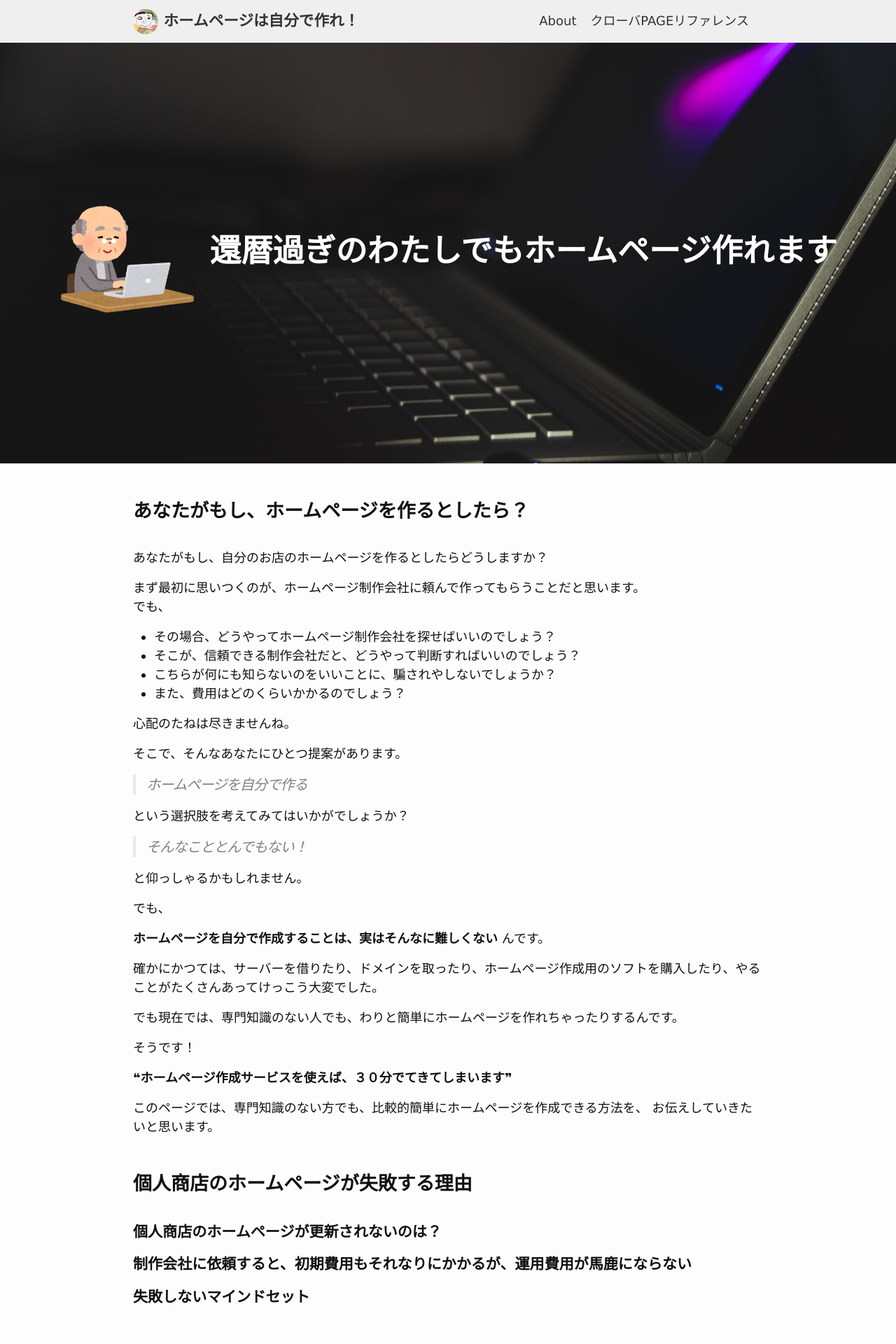
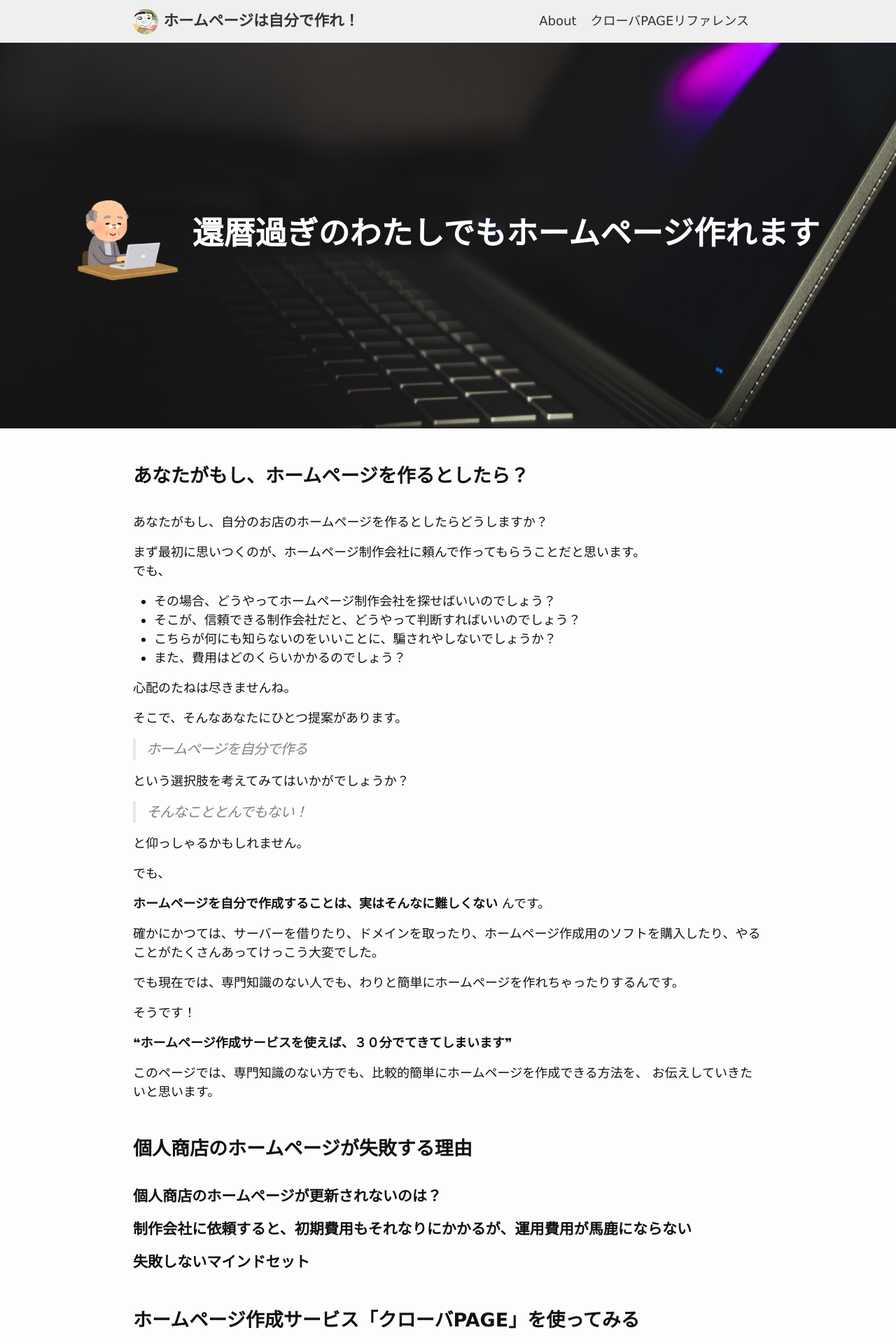
Before and after one commit to saitomako/hpbyself, a Jekyll site: the page built from index.md, in a window 1280 px wide. Shown: the top 1920 px of the page at 70% size. Built offline with Jekyll 4.4.1, drawn with Linux system fonts in a browser that asks for light colours; our own code applies the rules of GitHub Pages for plain Markdown files.

Commit message:
change ojiisan image size

```diff
--- a/_layouts/home.html
+++ b/_layouts/home.html
@@ -4,7 +4,7 @@ layout: default
 
 <div class="home">
   <h1 class="page-heading">
-  <img width="200" src="images/computer04_ojiisan.png">
+  <img width="150" src="images/computer04_ojiisan.png">
     還暦過ぎのわたしでもホームページ作れます</h1>
 
   {{ content }}
```
Also changed, not shown: 2 other files.
